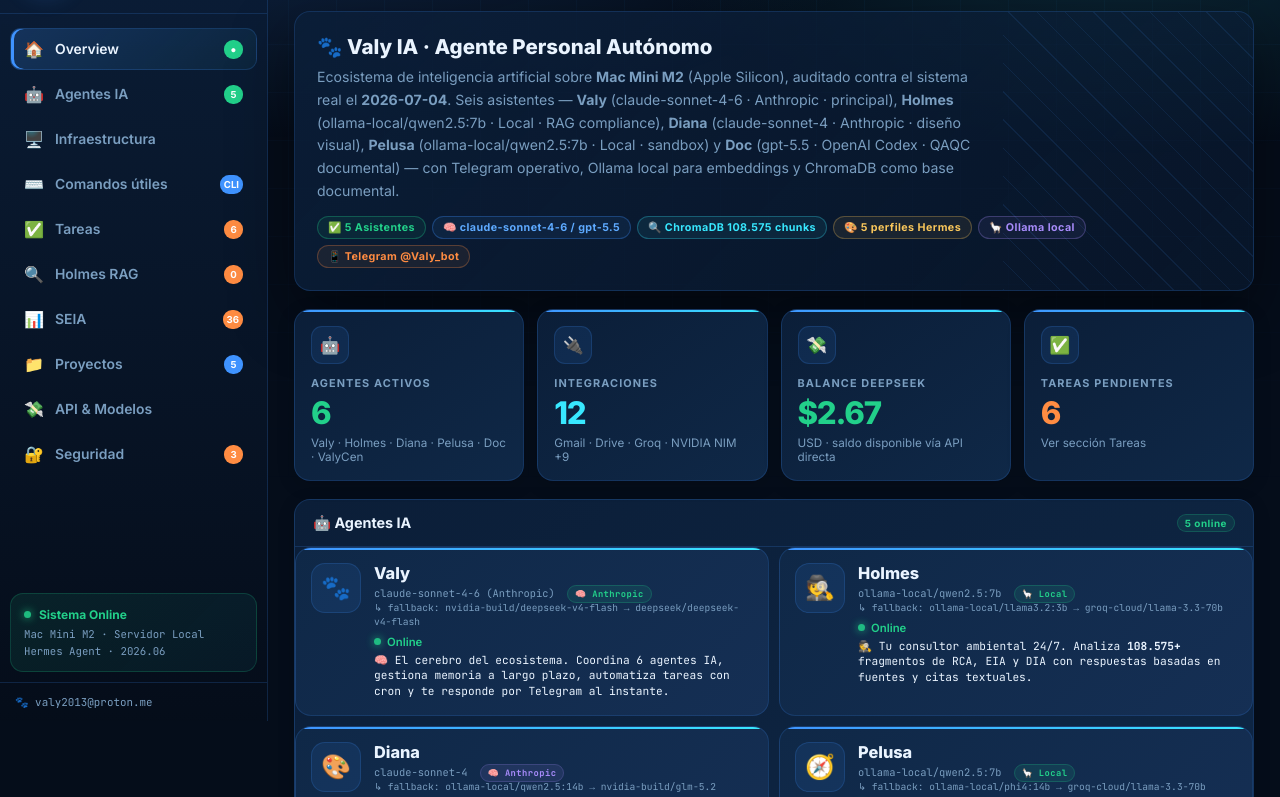
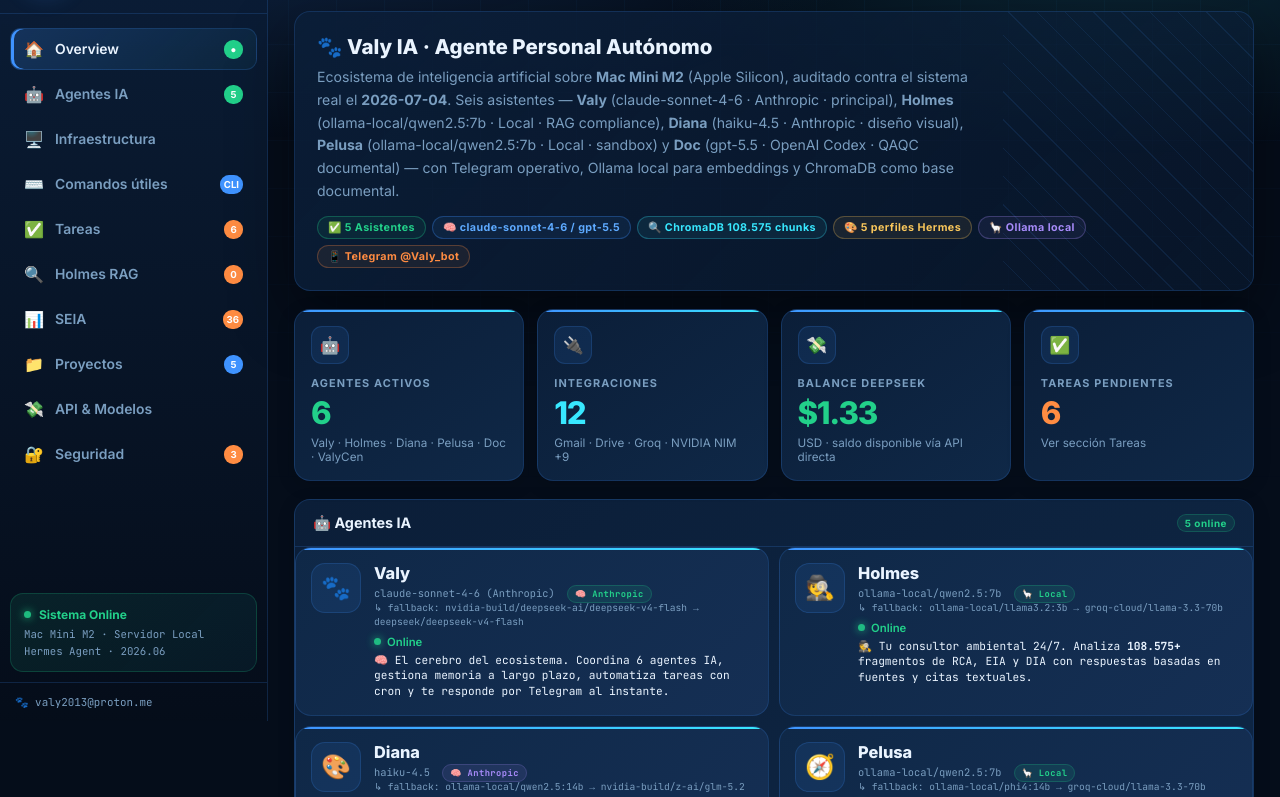
Before and after one commit to valy2013/valy-dashboard, a plain HTML site: page index.html in a window 1280 px wide. Shown: the part 100-897 px from the top of the page. Drawn offline with Linux system fonts and the light colour scheme.

Commit message:
fix: modelos Valy/Diana actualizados + balance DeepSeek $1.33

```diff
--- a/index.html
+++ b/index.html
@@ -587,7 +587,7 @@
           <h2>🐾 Valy IA · Agente Personal Autónomo</h2>
           <p>Ecosistema de inteligencia artificial sobre <strong>Mac Mini M2</strong> (Apple Silicon), auditado contra el sistema real el <strong>2026-07-04</strong>.
           Seis asistentes — <strong>Valy</strong> (claude-sonnet-4-6 · Anthropic · principal), <strong>Holmes</strong> (ollama-local/qwen2.5:7b · Local · RAG compliance),
-          <strong>Diana</strong> (claude-sonnet-4 · Anthropic · diseño visual), <strong>Pelusa</strong> (ollama-local/qwen2.5:7b · Local · sandbox) y
+          <strong>Diana</strong> (haiku-4.5 · Anthropic · diseño visual), <strong>Pelusa</strong> (ollama-local/qwen2.5:7b · Local · sandbox) y
           <strong>Doc</strong> (gpt-5.5 · OpenAI Codex · QAQC documental) — con Telegram operativo, Ollama local para embeddings y ChromaDB como base documental.</p>
           <div class="tags">
             <span class="tag t-green">✅ 5 Asistentes</span>
@@ -616,7 +616,7 @@
         <div class="kpi">
           <div class="kpi-icon">💸</div>
           <div class="kpi-lbl">Balance DeepSeek</div>
-          <div class="kpi-val c-green">$2.67</div>
+          <div class="kpi-val c-green">$1.33</div>
           <div class="kpi-hint">USD · saldo disponible vía API directa</div>
         </div>
         <div class="kpi">
@@ -676,7 +676,7 @@
               <div class="a-ava">🐾</div>
               <div>
                 <div class="a-name">Valy</div>
-                <div class="a-model" style="font-size:.65rem;">claude-sonnet-4-6 (Anthropic) <span class="badge b-ok" style="font-size:.55rem;">🧠 Anthropic</span><br><span style="font-size:.6rem;color:var(--muted);">↳ fallback: nvidia-build/deepseek-v4-flash → deepseek/deepseek-v4-flash</span></div>
+                <div class="a-model" style="font-size:.65rem;">claude-sonnet-4-6 (Anthropic) <span class="badge b-ok" style="font-size:.55rem;">🧠 Anthropic</span><br><span style="font-size:.6rem;color:var(--muted);">↳ fallback: nvidia-build/deepseek-ai/deepseek-v4-flash → deepseek/deepseek-v4-flash</span></div>
                 <div class="a-status on"><div class="dot"></div>Online</div>
                 <div class="a-meta" style="font-size:.7rem;line-height:1.4;color:var(--txt);margin-top:4px;">
                   🧠 El cerebro del ecosistema. Coordina 6 agentes IA, gestiona memoria a largo plazo, automatiza tareas con cron y te responde por Telegram al instante.
@@ -698,7 +698,7 @@
               <div class="a-ava">🎨</div>
               <div>
                 <div class="a-name">Diana</div>
-                <div class="a-model" style="font-size:.65rem;">claude-sonnet-4 <span class="badge b-info" style="font-size:.55rem;">🧠 Anthropic</span><br><span style="font-size:.6rem;color:var(--muted);">↳ fallback: ollama-local/qwen2.5:14b → nvidia-build/glm-5.2</span></div>
+                <div class="a-model" style="font-size:.65rem;">haiku-4.5 <span class="badge b-info" style="font-size:.55rem;">🧠 Anthropic</span><br><span style="font-size:.6rem;color:var(--muted);">↳ fallback: ollama-local/qwen2.5:14b → nvidia-build/z-ai/glm-5.2</span></div>
                 <div class="a-status on"><div class="dot"></div>Online</div>
                 <div class="a-meta" style="font-size:.7rem;line-height:1.4;color:var(--txt);margin-top:4px;">
                   🎨 Diseñadora visual con estilo. Crea dashboards profesionales, landing pages y presentaciones Gamma que cautivan a primera vista.
@@ -907,7 +907,7 @@
                   <div class="v3-role">Orquestador · Telegram</div>
                 </div>
               </div>
-              <div class="v3-model"><span class="v3-model-name">claude-sonnet-4-6</span><span class="v3-provider cloud" style="color:var(--purple);border-color:rgba(167,139,250,.25);background:rgba(167,139,250,.08);">🧠 Anthropic</span><span style="font-size:.52rem;color:var(--muted);margin-left:auto;white-space:nowrap;">↳ nvidia-build/dsv4-flash → deepseek/dsv4-flash</span></div>
+              <div class="v3-model"><span class="v3-model-name">claude-sonnet-4-6</span><span class="v3-provider cloud" style="color:var(--purple);border-color:rgba(167,139,250,.25);background:rgba(167,139,250,.08);">🧠 Anthropic</span><span style="font-size:.52rem;color:var(--muted);margin-left:auto;white-space:nowrap;">↳ nvidia-build/deepseek-ai/deepseek-v4-flash → deepseek/deepseek-v4-flash</span></div>
               <div class="v3-metrics">
                 <div class="v3-m"><div class="v3-m-lbl">Uptime</div><div class="v3-m-val c-green">99.9%</div></div>
                 <div class="v3-m"><div class="v3-m-lbl">Tokens</div><div class="v3-m-val c-blue">1.2M</div></div>
@@ -959,7 +959,7 @@
                   <div class="v3-role">Diseño · Frontend</div>
                 </div>
               </div>
-              <div class="v3-model"><span class="v3-model-name">claude-sonnet-4</span><span class="v3-provider cloud" style="color:var(--purple);border-color:rgba(167,139,250,.25);background:rgba(167,139,250,.08);">🧠 Anthropic</span><span style="font-size:.52rem;color:var(--muted);margin-left:auto;white-space:nowrap;">↳ ollama-local/qwen2.5:14b → nvidia-build/glm-5.2</span></div>
+              <div class="v3-model"><span class="v3-model-name">haiku-4.5</span><span class="v3-provider cloud" style="color:var(--purple);border-color:rgba(167,139,250,.25);background:rgba(167,139,250,.08);">🧠 Anthropic</span><span style="font-size:.52rem;color:var(--muted);margin-left:auto;white-space:nowrap;">↳ ollama-local/qwen2.5:14b → nvidia-build/z-ai/glm-5.2</span></div>
               <div class="v3-metrics">
                 <div class="v3-m"><div class="v3-m-lbl">Dashboards</div><div class="v3-m-val c-green">3</div></div>
                 <div class="v3-m"><div class="v3-m-lbl">Assets</div><div class="v3-m-val c-blue">12</div></div>
@@ -1494,8 +1494,8 @@
           <div class="rank-spec">⭐ Modelo principal Valy · Razonamiento profundo · 200K contexto · Anthropic</div>
         </div>
         <div class="rank-card" style="border-color:rgba(34,208,138,.3);">
-          <div class="rank-head"><div class="rank-name"><span class="rank-medal">🥈</span>claude-sonnet-4</div><div class="rank-pts top">95 pts</div></div>
-          <div class="rank-scores"><span class="rscore rs-v">Vel 8/10</span><span class="rscore rs-q">Cal 10/10</span><span class="rscore rs-c">Ctx 10/10</span><span class="rscore rs-f">Free 7/10</span></div>
+          <div class="rank-head"><div class="rank-name"><span class="rank-medal">🥈</span>haiku-4.5</div><div class="rank-pts top">89 pts</div></div>
+          <div class="rank-scores"><span class="rscore rs-v">Vel 9/10</span><span class="rscore rs-q">Cal 9/10</span><span class="rscore rs-c">Ctx 9/10</span><span class="rscore rs-f">Free 8/10</span></div>
           <div class="rank-spec">⭐ Modelo Diana · Diseño · Anthropic</div>
         </div>
         <div class="rank-card" style="border-color:rgba(34,208,138,.25);">
@@ -1589,7 +1589,7 @@
           <div class="sys-row">
             <div class="si"><span class="si-icon">🧠</span><span class="si-lbl">Perfil default</span><span class="si-val">Valy claude-sonnet-4-6 · Doc gpt-5.5</span><span class="badge b-ok">Auditado</span></div>
             <div class="si"><span class="si-icon">🔍</span><span class="si-lbl">Holmes</span><span class="si-val">ollama-local/qwen2.5:7b · ChromaDB <span id="dyn-holmes-profile-chunks">108,575</span> chunks</span><span class="badge b-ok">Auditado</span></div>
-            <div class="si"><span class="si-icon">🛠️</span><span class="si-lbl">Diana / Pelusa</span><span class="si-val">claude-sonnet-4 / ollama-local/qwen2.5:7b</span><span class="badge b-info">Mixto</span></div>
+            <div class="si"><span class="si-icon">🛠️</span><span class="si-lbl">Diana / Pelusa</span><span class="si-val">haiku-4.5 / ollama-local/qwen2.5:7b</span><span class="badge b-info">Mixto</span></div>
             <div class="si"><span class="si-icon">🔑</span><span class="si-lbl">Secrets</span><span class="si-val">~/.secrets + Keychain</span><span class="badge b-ok">Verificado</span></div>
           </div>
           <div style="margin-top:11px;padding:10px;background:rgba(63,147,255,.08);border:1px solid rgba(63,147,255,.18);border-radius:8px;font-size:.74rem;color:var(--muted);line-height:1.6;">
```
